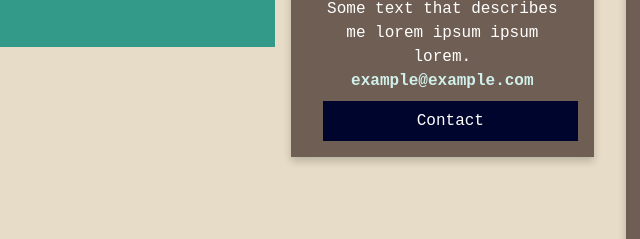
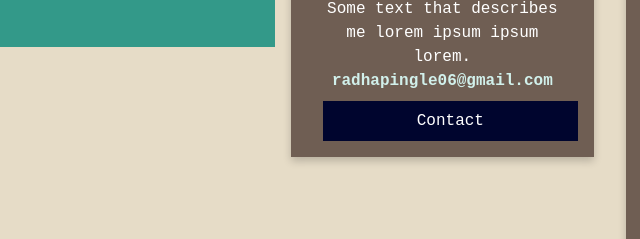
Before and after one commit to jazziemae77/The-Unheard-Voices, a plain HTML site: page about.html in a window 1280 px wide. Shown: the part 753-992 px from the top of the page, 0-640 px from the left. Drawn offline with Linux system fonts and the light colour scheme.

Commit message:
added emails (2)

```diff
--- a/about.html
+++ b/about.html
@@ -76,8 +76,8 @@
                     <h2>Radha</h2>
                     <p class="title">TUV President</p>
                     <p>Some text that describes me lorem ipsum ipsum lorem.</p>
-                    <p class="title">example@example.com</p>
-                    <a class="button" href="mailto:email@email.co">Contact</a>
+                    <p class="title">radhapingle06@gmail.com</p>
+                    <a class="button" href="mailto:radhapingle06@gmail.com">Contact</a>
                   </div>
                 </div>
               </div>
```
